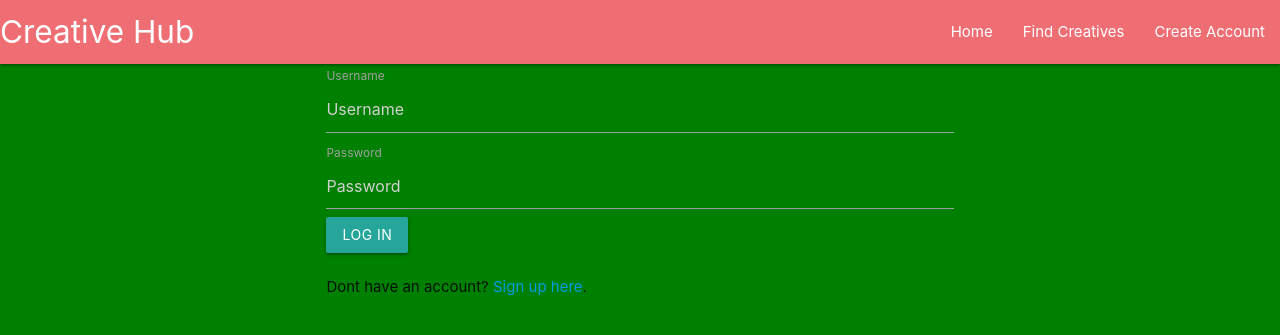
After one commit to Code-Institute-Submissions/robinwesterback-creative-hub, a Flask app: page /user_interface in a window 1280 px wide. The commit adds this page. Shown: the top 335 px of the page. Run offline with Flask 2, Linux system fonts and the light colour scheme; some libraries are stand-ins or nearby versions.

Commit message:
Create a functional login system with placeholder collection and templates

```diff
--- a/app.py
+++ b/app.py
@@ -1,24 +1,65 @@
 import os
-from flask import Flask, render_template, redirect, request, url_for
+import bcrypt
+from flask import Flask, render_template, redirect, request, url_for, session
 from flask_pymongo import PyMongo
 from bson.objectid import ObjectId
 
+
 # DB URI import for local workspace
 from os import path
-if path.exists("env.py"):
+if path.exists('env.py'):
     import env
 
 app = Flask(__name__)
 
-app.config["MONGO_DBNAME"] = os.environ.get("MONGO_DBNAME")
-app.config["MONGO_URI"] = os.environ.get("MONGO_URI")
+app.config['MONGO_DBNAME'] = os.environ.get('MONGO_DBNAME')
+app.config['MONGO_URI'] = os.environ.get('MONGO_URI')
 
 mongo = PyMongo(app)
 
 
 @app.route('/')
 def home():
-    return render_template("index.html", page_title="Home")
+    return render_template('index.html', page_title='Home')
+
+
+@app.route('/user_interface')
+def user_interface():
+    if 'username' in session:
+        return render_template('userInterface.html', page_title='User Interface')
+
+    return render_template('login.html', page_title='Login')
+
+
+@app.route('/login', methods=['POST'])
+def login():
+    users = mongo.db.users
+    login_user = users.find_one({'name' : request.form['username']})
+
+    if login_user:
+        if bcrypt.hashpw(request.form['pass'].encode('utf-8'), login_user['password']) == login_user['password']:
+            session['username'] = request.form['username']
+            return redirect(url_for('user_interface'))
+
+    return 'Invalid username/password combination'
+
+
+@app.route('/register', methods=['POST', 'GET'])
+def register():
+    if request.method == 'POST':
+        users = mongo.db.users
+        existing_user = users.find_one({'name' : request.form['username']})
+
+        if existing_user is None:
+            hashpass = bcrypt.hashpw(request.form['pass'].encode('utf-8'), bcrypt.gensalt())
+            users.insert({'name' : request.form['username'], 'password' : hashpass})
+            session['username'] = request.form['username']
+            return redirect(url_for('login'))
+
+        return 'That username already exists!'
+
+    return render_template('register.html')
+
 
 @app.route('/get_creatives')
 def get_creatives():
@@ -37,15 +78,17 @@ def insert_creative():
     creatives.insert_one(request.form.to_dict())
     return redirect(url_for('get_creatives'))
 
+
 @app.route('/edit_creative/<creative_id>')
 def edit_creative(creative_id):
     the_creative = mongo.db.creatives.find_one({"_id": ObjectId(creative_id)})
     return render_template('editCreative.html', creative=the_creative)
 
+
 @app.route('/update_creative/<creative_id>', methods=["POST"])
 def update_creative(creative_id):
     creatives = mongo.db.creatives
-    creatives.update( {'_id': ObjectId(creative_id)},
+    creatives.update({'_id': ObjectId(creative_id)},
     {
         'first_name': request.form.get('first_name'),
         'last_name': request.form.get('last_name'),
@@ -59,6 +102,7 @@ def update_creative(creative_id):
     })
     return redirect(url_for('get_creatives'))
 
+
 @app.route('/delete_creative/<creative_id>')
 def delete_creative(creative_id):
     mongo.db.creatives.remove({'_id': ObjectId(creative_id)})
@@ -66,6 +110,7 @@ def delete_creative(creative_id):
 
 
 if __name__ == '__main__':
+    app.secret_key = 'mysecret'
     app.run(host=os.environ.get('IP'),
             port=int(os.environ.get('PORT')),
             debug=True)
--- a/templates/base.html
+++ b/templates/base.html
@@ -34,10 +34,9 @@
     </nav>
 
     <ul class="sidenav" id="mobile-demo">
-      <li><a href="sass.html">Sass</a></li>
-      <li><a href="badges.html">Components</a></li>
-      <li><a href="collapsible.html">Javascript</a></li>
-      <li><a href="mobile.html">Mobile</a></li>
+      <li><a href="{{url_for('home')}}">Home</a></li>
+      <li><a href="{{url_for('get_creatives')}}">Find Creatives</a></li>
+      <li><a href="{{url_for('create_creative')}}">Create Account</a></li>
     </ul>
 
     <div class="container">
@@ -51,8 +50,7 @@
     <script src="https://cdnjs.cloudflare.com/ajax/libs/materialize/1.0.0/js/materialize.min.js"></script>
     <script type="text/javascript">
       $(document).ready(function () {
-        $(".collapsible").collapsible(),
-        $(".sidenav").sidenav();
+        $(".collapsible").collapsible(), $(".sidenav").sidenav();
       });
     </script>
   </body>
--- /dev/null
+++ b/templates/login.html
@@ -0,0 +1,25 @@
+{% extends 'base.html' %} {% block content %}
+
+<div class="container">
+    <div class="row">
+        <div class="col-md-4 col-md-offset-4">
+            <form method="POST" action="{{ url_for('login') }}">
+                <div class="form-group">
+                    <label for="exampleInputEmail">Username</label>
+                    <input type="text" class="form-control" name="username" placeholder="Username">
+                </div>
+                <div class="form-group">
+                    <label for="exampleInputPassword">Password</label>
+                    <input type="password" class="form-control" name="pass" placeholder="Password">
+                </div>
+                <button type="submit" class="btn btn-primary btn-block">Log In</button>
+            </form>
+            <br>
+            <div>
+                Dont have an account? <a href="{{ url_for('create_creative') }}">Sign up here</a>.
+            </div>
+        </div>
+    </div>
+</div>
+
+{% endblock %}
--- /dev/null
+++ b/templates/userInterface.html
@@ -0,0 +1,5 @@
+{% extends 'base.html' %} {% block content %}
+
+<h1>This is the User Interface</h1>
+
+{% endblock %}
```
Also changed, not shown: templates/register.html (added, +25 -0 lines).
